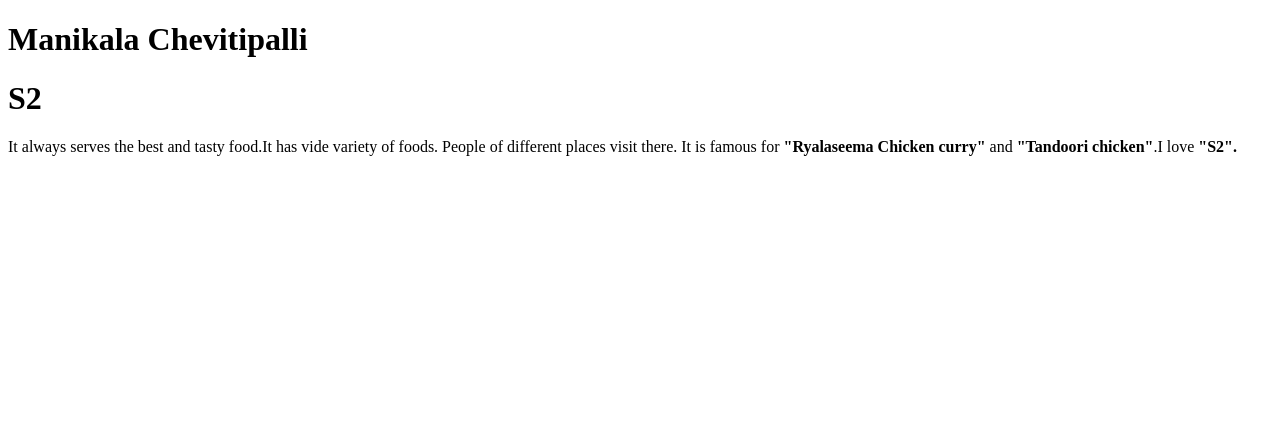
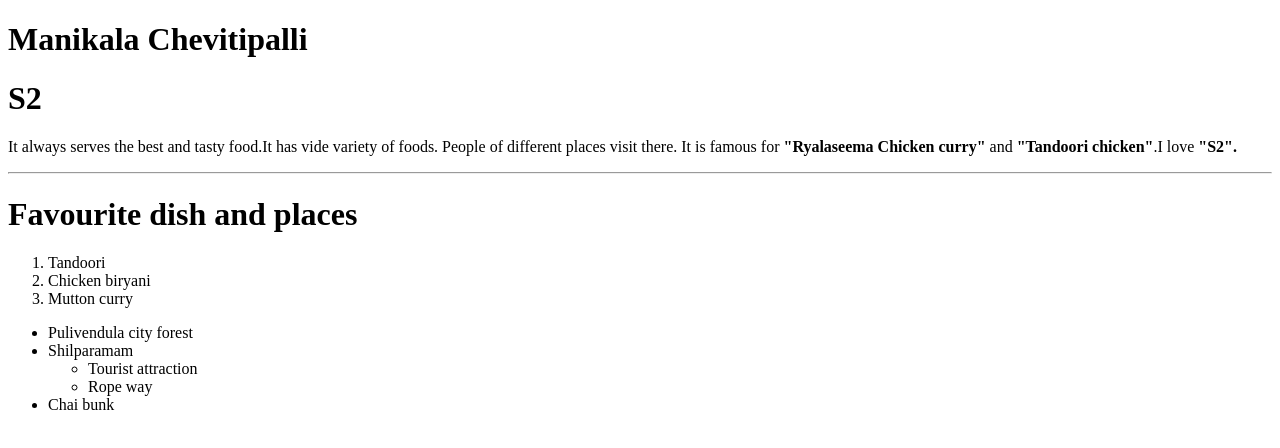
Before and after one commit to 44-563-Web-Apps-S24/44563-webapps-s24-assignment3-cmanikala, a plain HTML site: page INDEX.HTML in a window 1280 px wide. Drawn offline with Linux system fonts and the light colour scheme.

Commit message:
Update INDEX.HTML

```diff
--- a/INDEX.HTML
+++ b/INDEX.HTML
@@ -12,5 +12,22 @@
             People of different places visit there. It is famous for <b>"Ryalaseema Chicken curry"</b> and <b>"Tandoori chicken"</b>.I love <b>"S2".</b>
 
         </p>
+        <hr>
+        <h1>Favourite dish and places</h1>
+        <ol>
+            <li>Tandoori</li>
+            <li>Chicken biryani</li>
+            <li>Mutton curry</li>
+        </ol>
+        <ul>
+            <li>Pulivendula city forest</li>
+            <li>Shilparamam</li>
+            <ul>
+                <li>Tourist attraction</li>
+                <li>Rope way</li>
+
+            </ul>
+            <li>Chai bunk</li>
+        </ul>
     </body>
 </html>
```
